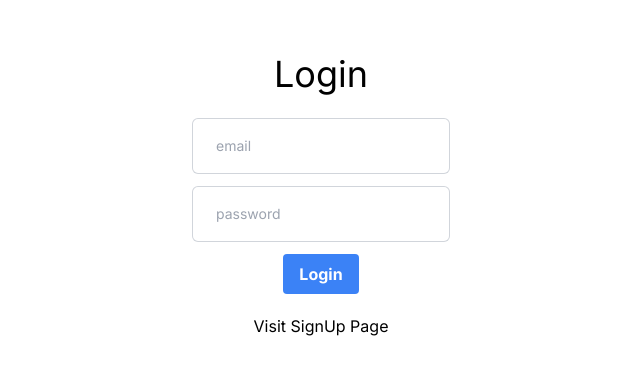
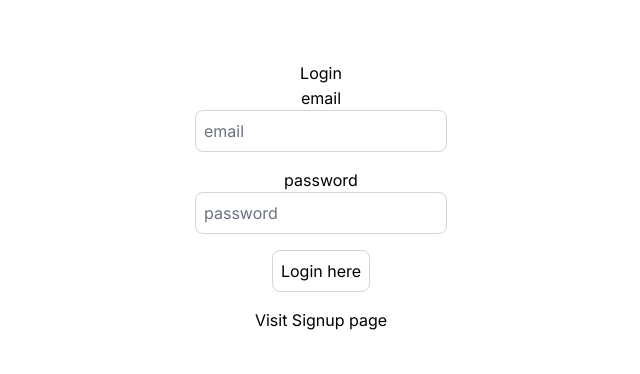
Before and after one commit to Hamm01/NextJSProject, a Next.js app: page /login in a window 1280 px wide. Shown: the part 204-578 px from the top of the page, without its empty margins (319-959 px from the left). Built offline with nearby package versions, Linux system fonts and the light colour scheme.

Commit message:
new login page for user with auth is added

```diff
--- a/src/app/login/page.tsx
+++ b/src/app/login/page.tsx
@@ -1,42 +1,72 @@
-'use client'
-import Link from 'next/link'
-import React from 'react'
-import { useRouter } from 'next/navigation'
-import axios from 'axios'
+"use client";
+import Link from "next/link";
+import React, { useEffect } from "react";
+import { useRouter } from "next/navigation";
+import axios from "axios";
+import { toast } from "react-hot-toast";
 
 export default function LoginPage() {
+  const router = useRouter();
   const [user, setUser] = React.useState({
-    email: '',
-    password: ''
+    email: "",
+    password: "",
+
   })
+  const [buttonDisabled, setButtonDisabled] = React.useState(false);
+  const [loading, setLoading] = React.useState(false);
+
+
+  const onLogin = async () => {
+    try {
+      setLoading(true);
+      const response = await axios.post("/api/users/login", user);
+      console.log("Login success", response.data);
+      toast.success("Login success");
+      router.push("/profile");
+    } catch (error: any) {
+      console.log("Login failed", error.message);
+      toast.error(error.message);
+    } finally {
+      setLoading(false);
+    }
+  }
+
+  useEffect(() => {
+    if (user.email.length > 0 && user.password.length > 0) {
+      setButtonDisabled(false);
+    } else {
+      setButtonDisabled(true);
+    }
+  }, [user]);
+
   return (
-    <div className="flex flex-col  items-center justify-center min-h-screen">
-      <h1 className="text-4xl">Login</h1>
-      <br />
+    <div className="flex flex-col items-center justify-center min-h-screen py-2">
+      <h1>{loading ? "Processing" : "Login"}</h1>
+      <hr />
 
+      <label htmlFor="email">email</label>
       <input
+        className="p-2 border border-gray-300 rounded-lg mb-4 focus:outline-none focus:border-gray-600 text-black"
+        id="email"
         type="text"
-        id="email"
         value={user.email}
-        className="block rounded-md border-0 p-4 pr-6 pl-6 mb-3 text-gray-900 ring-1 ring-inset ring-gray-300 placeholder:text-gray-400 focus:ring-2 focus:ring-inset focus:ring-gray-600 sm:text-sm sm:leading-6"
+        onChange={(e) => setUser({ ...user, email: e.target.value })}
         placeholder="email"
-        onChange={e => setUser({ ...user, email: e.target.value })}
-      ></input>
-
+      />
+      <label htmlFor="password">password</label>
       <input
-        type="text"
-        name="password"
+        className="p-2 border border-gray-300 rounded-lg mb-4 focus:outline-none focus:border-gray-600 text-black"
         id="password"
+        type="password"
         value={user.password}
-        className="block rounded-md border-0 p-4 pr-6 pl-6 mb-3 text-gray-900 ring-1 ring-inset ring-gray-300 placeholder:text-gray-400 focus:ring-2 focus:ring-inset focus:ring-gray-600 sm:text-sm sm:leading-6"
+        onChange={(e) => setUser({ ...user, password: e.target.value })}
         placeholder="password"
-        onChange={e => setUser({ ...user, password: e.target.value })}
-      ></input>
-
-      <button className="bg-blue-500 hover:bg-blue-700 mb-5 text-white font-bold py-2 px-4 rounded">
-        Login
-      </button>
-      <Link href="/signup">Visit SignUp Page</Link>
+      />
+      <button
+        onClick={onLogin}
+        className="p-2 border border-gray-300 rounded-lg mb-4 focus:outline-none focus:border-gray-600">Login here</button>
+      <Link href="/signup">Visit Signup page</Link>
     </div>
   )
+
 }
```
